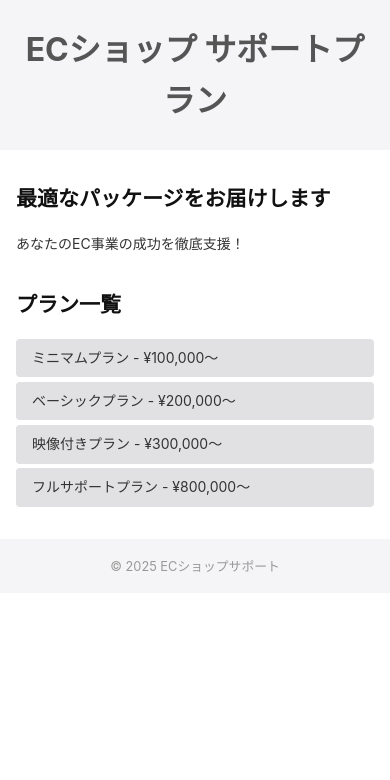
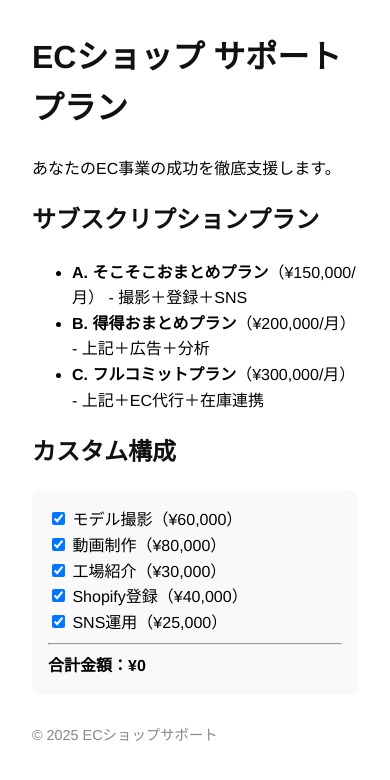
Before and after one commit to chabo452/ecshop-project-online, a plain HTML site: page index.html in a window 390 px wide. Drawn offline with Linux system fonts and the light colour scheme.

Commit message:
🆕 最新テンプレート反映（20250620）

```diff
--- a/index.html
+++ b/index.html
@@ -1,32 +1,45 @@
 <!DOCTYPE html>
-<html lang='ja'>
+<html lang="ja">
 <head>
-  <meta charset='UTF-8' />
-  <meta name='viewport' content='width=device-width, initial-scale=1' />
-  <title>ECショップ サポートプラン</title>
-  <link rel='stylesheet' href='../styles/app.css' />
+  <meta charset="UTF-8">
+  <meta name="viewport" content="width=device-width, initial-scale=1">
+  <title>ECサポートプラン</title>
+  <link rel="stylesheet" href="../styles/app.css">
 </head>
 <body>
-  <header>
-    <h1>ECショップ サポートプラン</h1>
-  </header>
-  <main>
-    <section>
-      <h2>最適なパッケージをお届けします</h2>
-      <p>あなたのEC事業の成功を徹底支援！</p>
-    </section>
-    <section>
-      <h2>プラン一覧</h2>
-      <ul>
-        <li>ミニマムプラン - ¥100,000〜</li>
-        <li>ベーシックプラン - ¥200,000〜</li>
-        <li>映像付きプラン - ¥300,000〜</li>
-        <li>フルサポートプラン - ¥800,000〜</li>
-      </ul>
-    </section>
-  </main>
-  <footer>
-    <small>© 2025 ECショップサポート</small>
-  </footer>
+  <h1>ECショップ サポートプラン</h1>
+  <p>あなたのEC事業の成功を徹底支援します。</p>
+
+  <h2>サブスクリプションプラン</h2>
+  <ul>
+    <li><strong>A. そこそこおまとめプラン</strong>（¥150,000/月） - 撮影＋登録＋SNS</li>
+    <li><strong>B. 得得おまとめプラン</strong>（¥200,000/月） - 上記＋広告＋分析</li>
+    <li><strong>C. フルコミットプラン</strong>（¥300,000/月） - 上記＋EC代行＋在庫連携</li>
+  </ul>
+
+  <h2>カスタム構成</h2>
+  <form>
+    <label><input type="checkbox" class="cost" data-cost="60000" checked> モデル撮影（¥60,000）</label><br>
+    <label><input type="checkbox" class="cost" data-cost="80000" checked> 動画制作（¥80,000）</label><br>
+    <label><input type="checkbox" class="cost" data-cost="30000" checked> 工場紹介（¥30,000）</label><br>
+    <label><input type="checkbox" class="cost" data-cost="40000" checked> Shopify登録（¥40,000）</label><br>
+    <label><input type="checkbox" class="cost" data-cost="25000" checked> SNS運用（¥25,000）</label><br>
+    <hr>
+    <strong>合計金額：<span id="total">¥0</span></strong>
+  </form>
+
+  <script>
+    function updateTotal() {
+      let total = 0;
+      document.querySelectorAll('.cost').forEach(cb => {
+        if (cb.checked) total += parseInt(cb.dataset.cost);
+      });
+      document.getElementById('total').textContent = ¥;
+    }
+    document.querySelectorAll('.cost').forEach(cb => cb.addEventListener('change', updateTotal));
+    updateTotal();
+  </script>
+
+  <footer><p>&copy; 2025 ECショップサポート</p></footer>
 </body>
 </html>
--- a/styles/app.css
+++ b/styles/app.css
@@ -1,34 +1,18 @@
 body {
-  font-family: -apple-system, BlinkMacSystemFont, 'Segoe UI', Roboto, Oxygen,
-    Ubuntu, Cantarell, 'Open Sans', 'Helvetica Neue', sans-serif;
-  margin: 0; padding: 0; background: #fff; color: #333;
+  font-family: 'Helvetica Neue', sans-serif;
+  margin: 2em;
   line-height: 1.6;
 }
-header, footer {
-  text-align: center; padding: 1rem; background: #f5f5f7; color: #555;
-}
-h1 {
-  font-weight: 700; font-size: 2rem; margin: 0.5rem 0;
-}
-main {
-  max-width: 720px; margin: 2rem auto; padding: 0 1rem;
-}
-section h2 {
-  font-weight: 600; margin-top: 2rem;
+h1, h2 {
   color: #111;
 }
-ul {
-  list-style-type: none; padding-left: 0;
+form {
+  background: #f9f9f9;
+  padding: 1em;
+  border-radius: 8px;
 }
-ul li {
-  background: #e1e1e3; margin: 0.3rem 0; padding: 0.5rem 1rem;
-  border-radius: 4px;
+footer {
+  margin-top: 2em;
+  font-size: 0.9em;
+  color: #888;
 }
-footer small {
-  font-size: 0.8rem; color: #999;
-}
-@media (max-width: 600px) {
-  body {
-    font-size: 14px;
-  }
-}
```
Also changed, not shown: lp/index.html (+39 -26 lines), pitch/index.html (+8 -33 lines), pitch/slides.md (+36 -55 lines), 1 other file.
